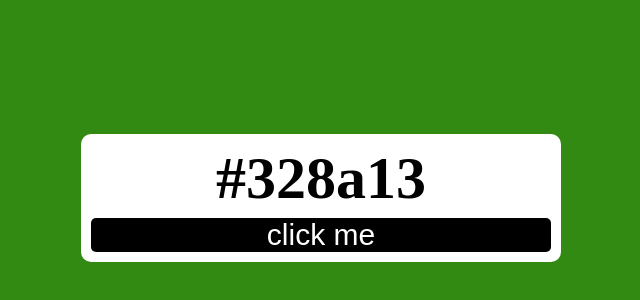
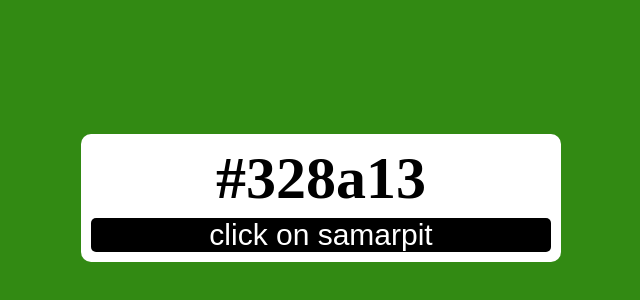
Before and after one commit to Guptasamarpit/color-mixture, a plain HTML site: page index.html in a window 1280 px wide. Shown: the part 202-502 px from the top of the page, without its empty margins (319-959 px from the left). Drawn offline with Linux system fonts and the light colour scheme.

Commit message:
Update index.html

```diff
--- a/index.html
+++ b/index.html
@@ -11,7 +11,7 @@
     <div class="main">
         <div class="container">
         <h2 id="color-code">#fff</h2>
-     <button id="btn">click me</button>
+     <button id="btn">click on samarpit</button>
     </div>
     </div>
     <script src ="app.js"></script>
```
